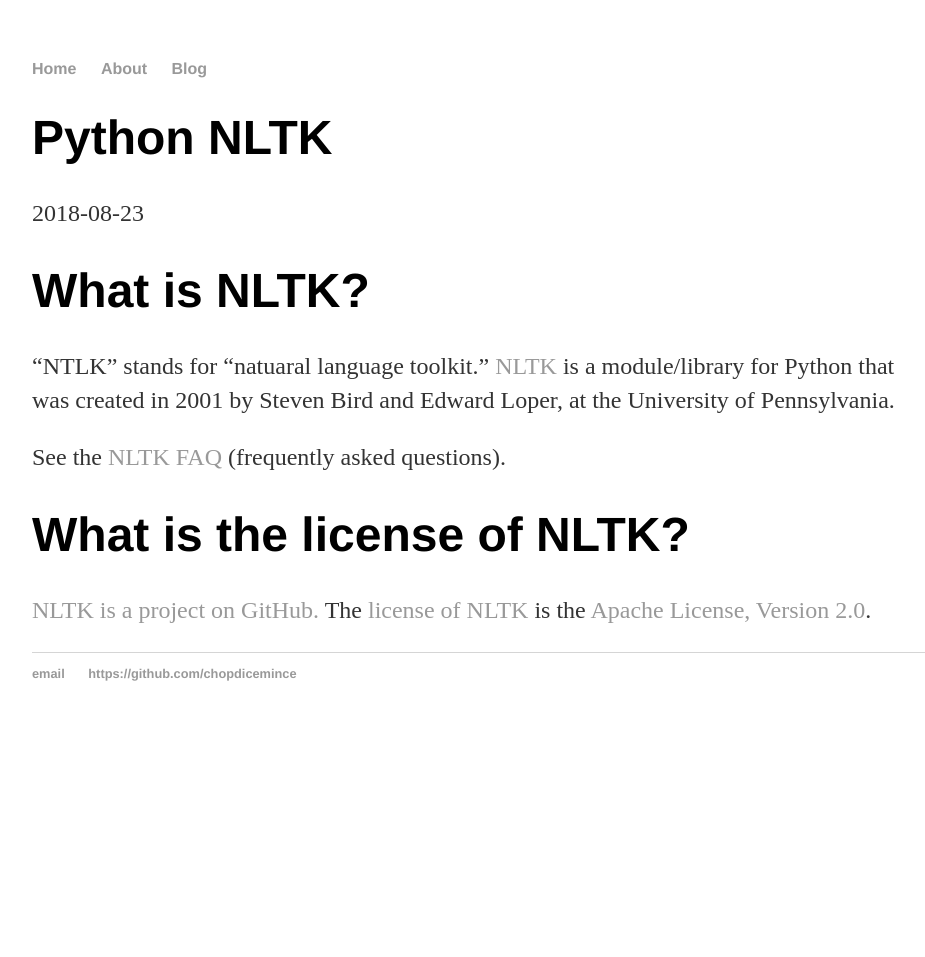
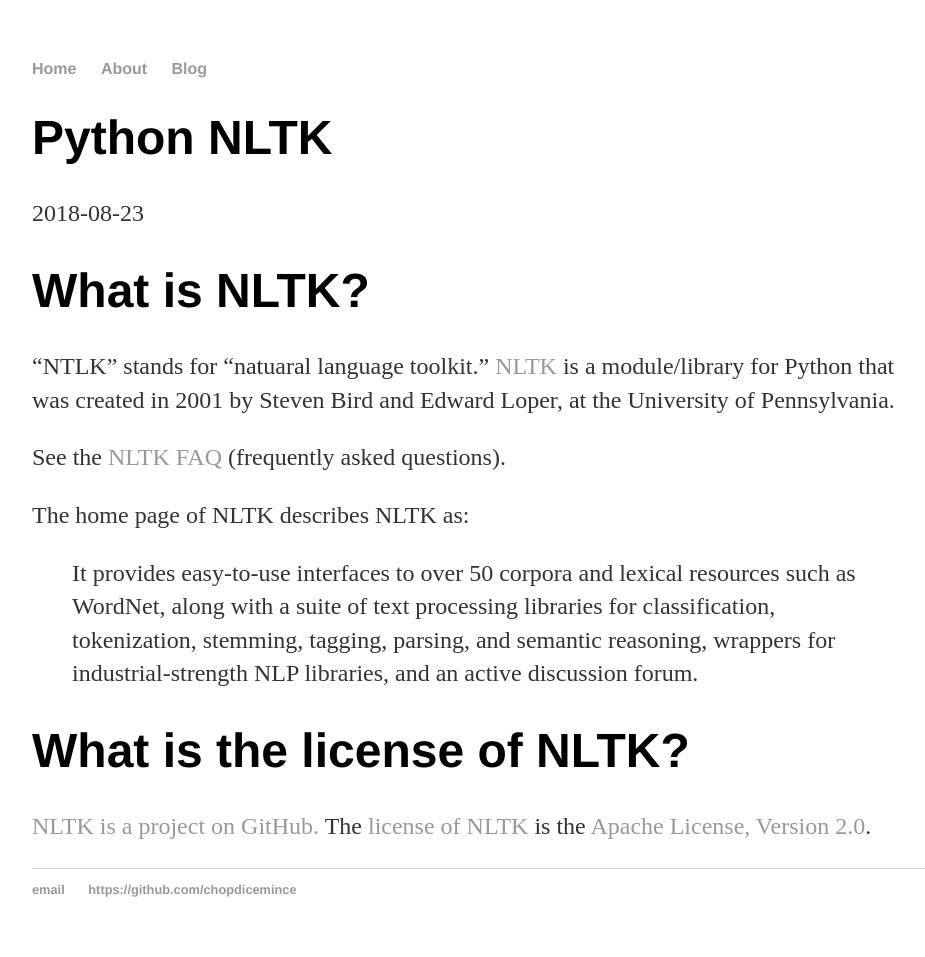
Before and after one commit to chopdicemince/chopdicemince.github.io, a Jekyll site: the page built from _posts/2018-08-23-python-nltk.md, in a window 1280 px wide. Shown: the whole page, without its empty margins (160-1085 px from the left). Built offline with Jekyll 4.4.1, drawn with Linux system fonts in a browser that asks for light colours; before the commit the page ends 900 px from its top, so only the background shows below that.

Commit message:
Add description of NLTK from its home page

```diff
--- a/_posts/2018-08-23-python-nltk.md
+++ b/_posts/2018-08-23-python-nltk.md
@@ -10,6 +10,10 @@
 
 See the [NLTK FAQ](https://github.com/nltk/nltk/wiki/FAQ) (frequently asked questions).
 
+The home page of NLTK describes NLTK as:
+
+> It provides easy-to-use interfaces to over 50 corpora and lexical resources such as WordNet, along with a suite of text processing libraries for classification, tokenization, stemming, tagging, parsing, and semantic reasoning, wrappers for industrial-strength NLP libraries, and an active discussion forum.
+
 # What is the license of NLTK?
 
 [NLTK is a project on GitHub.](https://github.com/nltk/nltk) The [license of NLTK](https://github.com/nltk/nltk/blob/develop/LICENSE.txt) is the [Apache License, Version 2.0](https://www.apache.org/licenses/).
```
